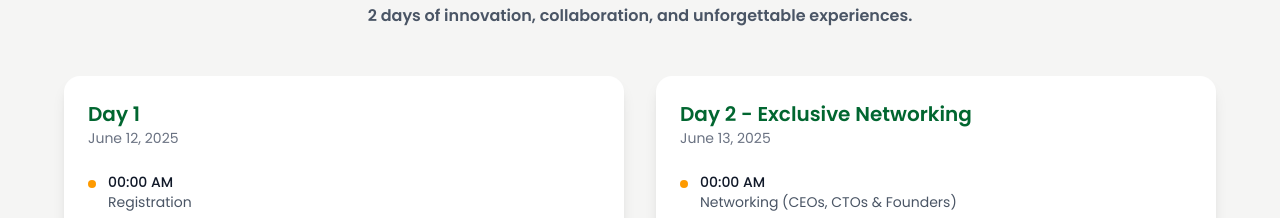
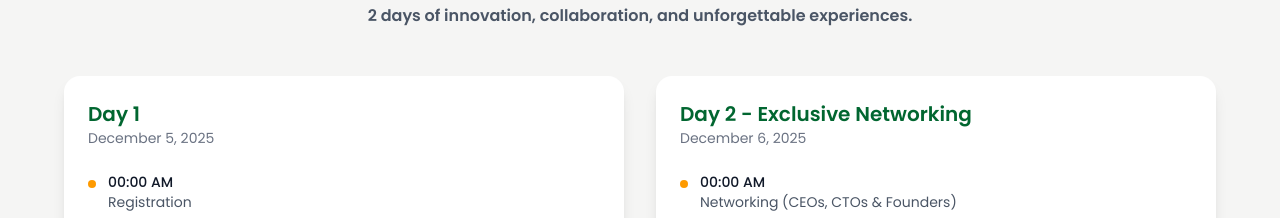
Before and after one commit to bluehouseng/tech-fest-project, a Next.js app: page / in a window 1280 px wide. Shown: the part 2660-2878 px from the top of the page. Built offline with nearby package versions, Linux system fonts and the light colour scheme.

Commit message:
chore: updating applicatio

```diff
--- a/src/app/components/landing/agenda-review.tsx
+++ b/src/app/components/landing/agenda-review.tsx
@@ -4,7 +4,7 @@ import { motion } from "framer-motion";
 const agenda = [
   {
     day: "Day 1 ",
-    date: "June 12, 2025",
+    date: "December 5, 2025",
     events: [
       { time: "00:00 AM", title: "Registration" },
       { time: "00:00 AM", title: "Introduction & Networking" },
@@ -19,7 +19,7 @@ const agenda = [
   },
   {
     day: "Day 2 - Exclusive Networking ",
-    date: "June 13, 2025",
+    date: "December 6, 2025",
     events: [{ time: "00:00 AM", title: "Networking (CEOs, CTOs & Founders)" }],
   },
 ];
```
